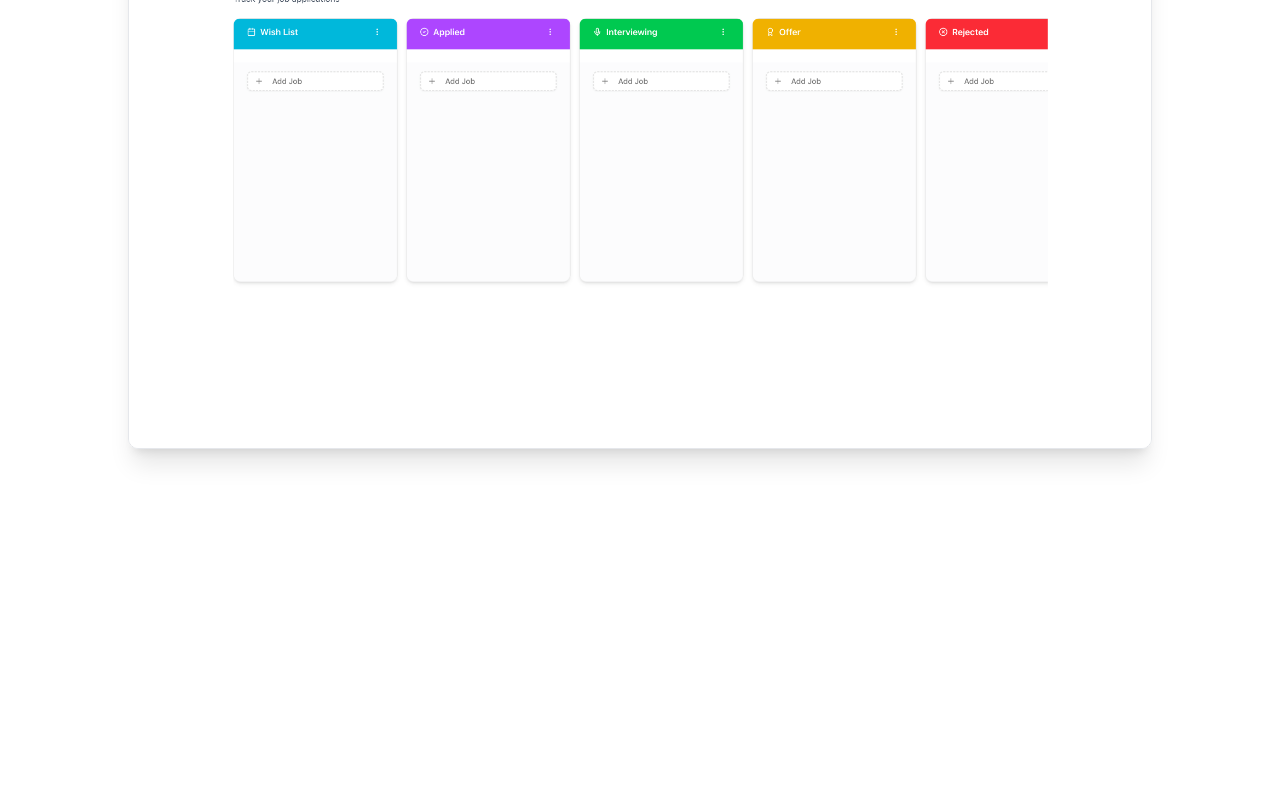
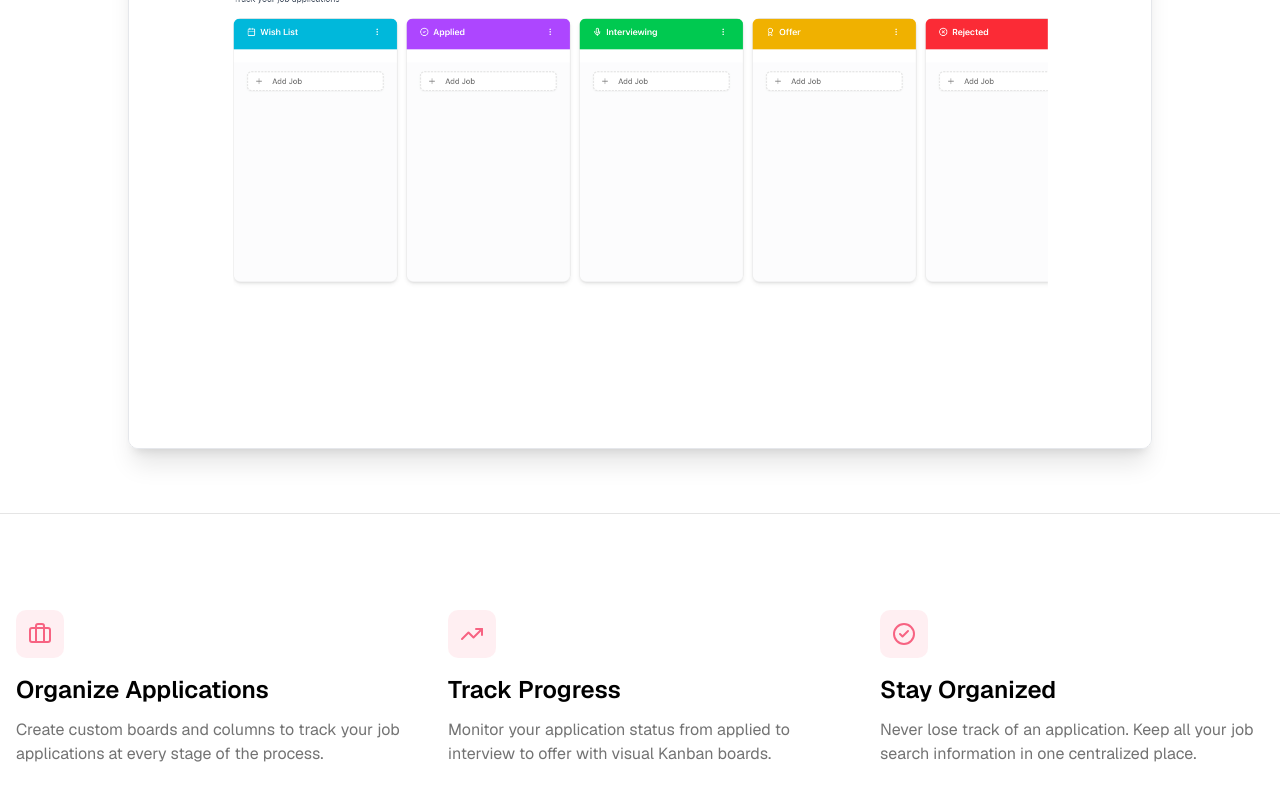
Before and after one commit to therafiniac/job-application-tracker, a Next.js app: page / in a window 1280 px wide. Shown: the part 803-1603 px from the top of the page. Before the commit the page ends 1316 px from the top, so only its background shows below. Built offline with nearby package versions, Linux system fonts and the light colour scheme.

Commit message:
feat(section): add feature section

```diff
--- a/src/app/page.tsx
+++ b/src/app/page.tsx
@@ -1,6 +1,6 @@
 import ImageTabs from '@/components/Image-tabs';
 import { Button } from '@/components/ui/button';
-import { ArrowRight } from 'lucide-react';
+import { ArrowRight, Briefcase, CheckCircle2, TrendingUp } from 'lucide-react';
 import Link from 'next/link';
 
 export default function Home() {
@@ -30,6 +30,49 @@
           </div>
         </section>
         <ImageTabs />
+        {/* Features Section */}
+        <section className="border-t bg-white py-24">
+          <div className="container mx-auto px-4">
+            <div className="grid gap-12 md:grid-cols-3">
+              <div className="flex flex-col">
+                <div className="mb-4 inline-flex h-12 w-12 items-center justify-center rounded-lg bg-primary/10">
+                  <Briefcase className="h-6 w-6 text-primary" />
+                </div>
+                <h3 className="mb-3 text-2xl font-semibold text-black">
+                  Organize Applications
+                </h3>
+                <p className="text-muted-foreground">
+                  Create custom boards and columns to track your job
+                  applications at every stage of the process.
+                </p>
+              </div>
+              <div className="flex flex-col">
+                <div className="mb-4 inline-flex h-12 w-12 items-center justify-center rounded-lg bg-primary/10">
+                  <TrendingUp className="h-6 w-6 text-primary" />
+                </div>
+                <h3 className="mb-3 text-2xl font-semibold text-black">
+                  Track Progress
+                </h3>
+                <p className="text-muted-foreground">
+                  Monitor your application status from applied to interview to
+                  offer with visual Kanban boards.
+                </p>
+              </div>
+              <div className="flex flex-col">
+                <div className="mb-4 inline-flex h-12 w-12 items-center justify-center rounded-lg bg-primary/10">
+                  <CheckCircle2 className="h-6 w-6 text-primary" />
+                </div>
+                <h3 className="mb-3 text-2xl font-semibold text-black">
+                  Stay Organized
+                </h3>
+                <p className="text-muted-foreground">
+                  Never lose track of an application. Keep all your job search
+                  information in one centralized place.
+                </p>
+              </div>
+            </div>
+          </div>
+        </section>
       </main>
     </div>
   );
```
